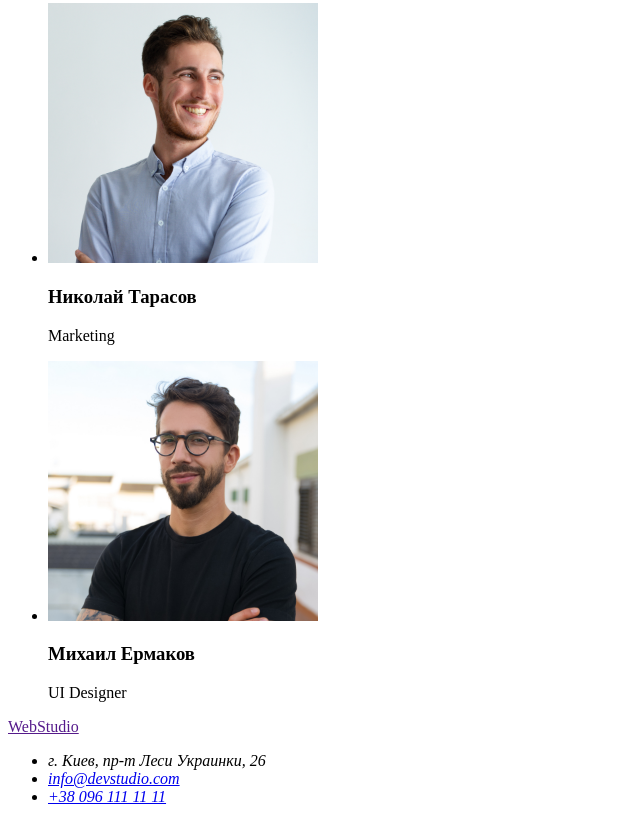
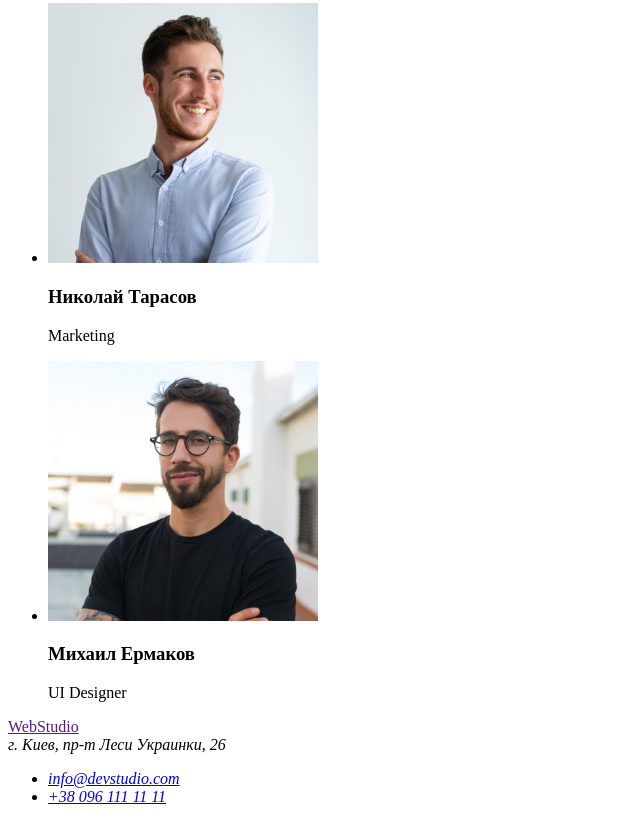
Before and after one commit to AnnaYegorova/goit-markup-hw-01, a plain HTML site: page index.html in a window 1280 px wide. Shown: the part 2285-3107 px from the top of the page, without its empty margins (0-640 px from the left). Drawn offline with Linux system fonts and the light colour scheme.

Commit message:
Перенос в футере физ адреса выше ul списка

```diff
--- a/index.html
+++ b/index.html
@@ -87,8 +87,8 @@
     <footer>
         <a href="">WebStudio</a>
         <address>
+            г. Киев, пр-т Леси Украинки, 26
           <ul>
-              <li>г. Киев, пр-т Леси Украинки, 26
               <li><a href="mailto:info@devstudio.com">info@devstudio.com</a></li>
               <li><a href="tel:+380961111111">+38 096 111 11 11</a></li>
           </ul>
```
